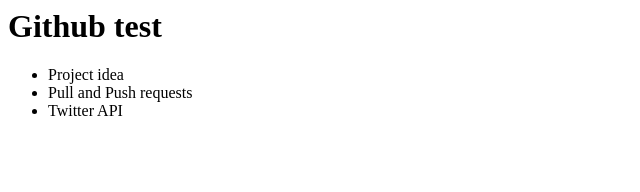
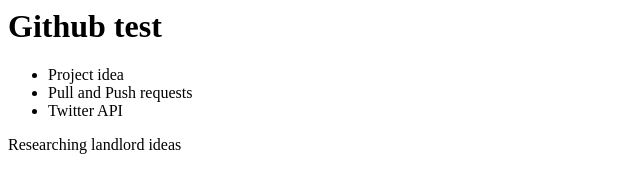
Before and after one commit to Libbynic01/Githubtest, a plain HTML site: page index.html in a window 1280 px wide. Shown: the whole page, without its empty margins (0-640 px from the left). Drawn offline with Linux system fonts and the light colour scheme.

Commit message:
added paragraph

```diff
--- a/index.html
+++ b/index.html
@@ -5,3 +5,5 @@
 	<li>Pull and Push requests</>
 	<li>Twitter API</>
 	</ul>
+
+	<p>Researching landlord ideas</p>
```
